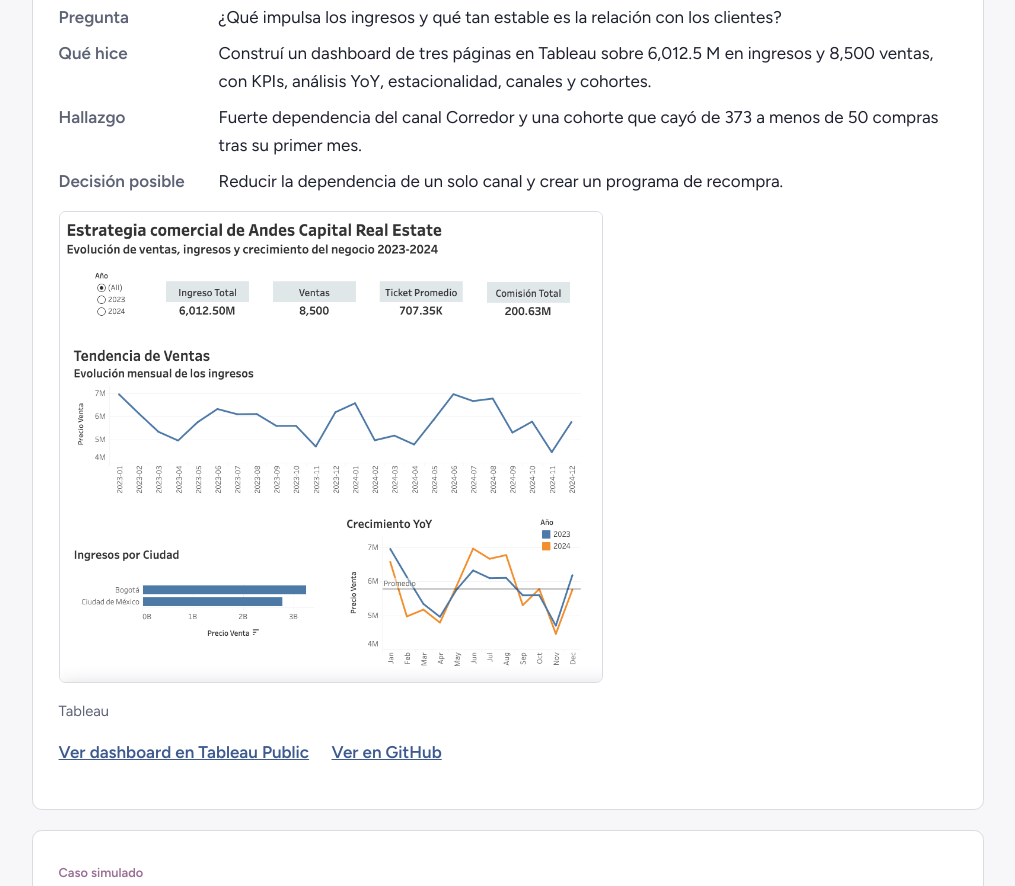
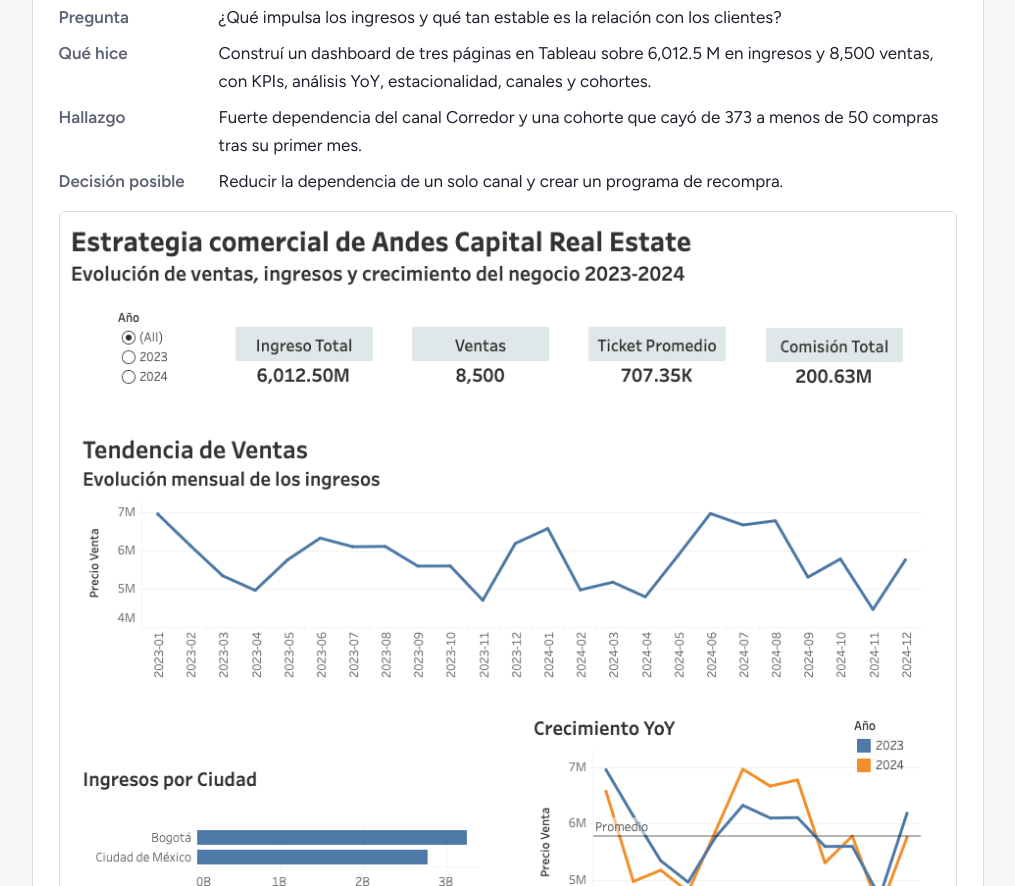
Before and after one commit to gabriela-nin-solis/gabriela-nin-solis.github.io, a plain HTML site: page index.html in a window 1280 px wide. Shown: the part 1518-2404 px from the top of the page, without its empty margins (132-1147 px from the left). Drawn offline with nearby package versions, Linux system fonts and the light colour scheme.

Commit message:
Update index.html

```diff
--- a/index.html
+++ b/index.html
@@ -48,6 +48,7 @@
 .proj dd{margin:0}
 .tools{font-size:.92rem;color:var(--mute)}
 .shot{display:block;width:auto;max-width:min(100%,34rem);height:auto;border:1px solid var(--line);border-radius:.4rem;margin:1rem 0}
+.shot.wide{width:100%;max-width:100%}
 .proj .links{margin-top:.9rem;font-weight:600}
 .proj .links a{margin-right:1.4rem}
 .more{display:grid;grid-template-columns:repeat(auto-fit,minmax(15rem,1fr));gap:1rem}
@@ -114,7 +115,7 @@
 <dt>Hallazgo</dt><dd>Fuerte dependencia del canal Corredor y una cohorte que cayó de 373 a menos de 50 compras tras su primer mes.</dd>
 <dt>Decisión posible</dt><dd>Reducir la dependencia de un solo canal y crear un programa de recompra.</dd>
 </dl>
-<img class="shot" src="img/1_andes-capital_overview.png" alt="Dashboard de Andes Capital Real Estate" loading="lazy" onerror="this.remove()">
+<img class="shot wide" src="img/1_andes-capital_overview.png" alt="Dashboard de Andes Capital Real Estate" loading="lazy" onerror="this.remove()">
 <p class="tools">Tableau</p>
 <p class="links"><a href="https://public.tableau.com/views/Dashboard_Andes-Capital-Real-Estate/1OverviewEjecutivo">Ver dashboard en Tableau Public</a><a href="https://github.com/gabriela-nin-solis/andes-capital-dashboard">Ver en GitHub</a></p>
 </article>
@@ -142,7 +143,7 @@
 <dt>Hallazgo</dt><dd>La caída interanual de 6.8% se explica por el segmento Premium, la categoría Electrónica y las regiones Sur y Centro.</dd>
 <dt>Decisión posible</dt><dd>Priorizar acciones comerciales en esos segmentos, categorías y regiones.</dd>
 </dl>
-<img class="shot" src="img/1_andes-retail_overview.png" alt="Dashboard de Andes Retail Group" loading="lazy" onerror="this.remove()">
+<img class="shot wide" src="img/1_andes-retail_overview.png" alt="Dashboard de Andes Retail Group" loading="lazy" onerror="this.remove()">
 <p class="tools">Tableau</p>
 <p class="links"><a href="https://public.tableau.com/views/Dashboard_Andes_Retail_Group_Tableau/DesempeoCcomercial2024-2025">Ver dashboard en Tableau Public</a><a href="https://github.com/gabriela-nin-solis/andes-retail-dashboard">Ver en GitHub</a></p>
 </article>
```
